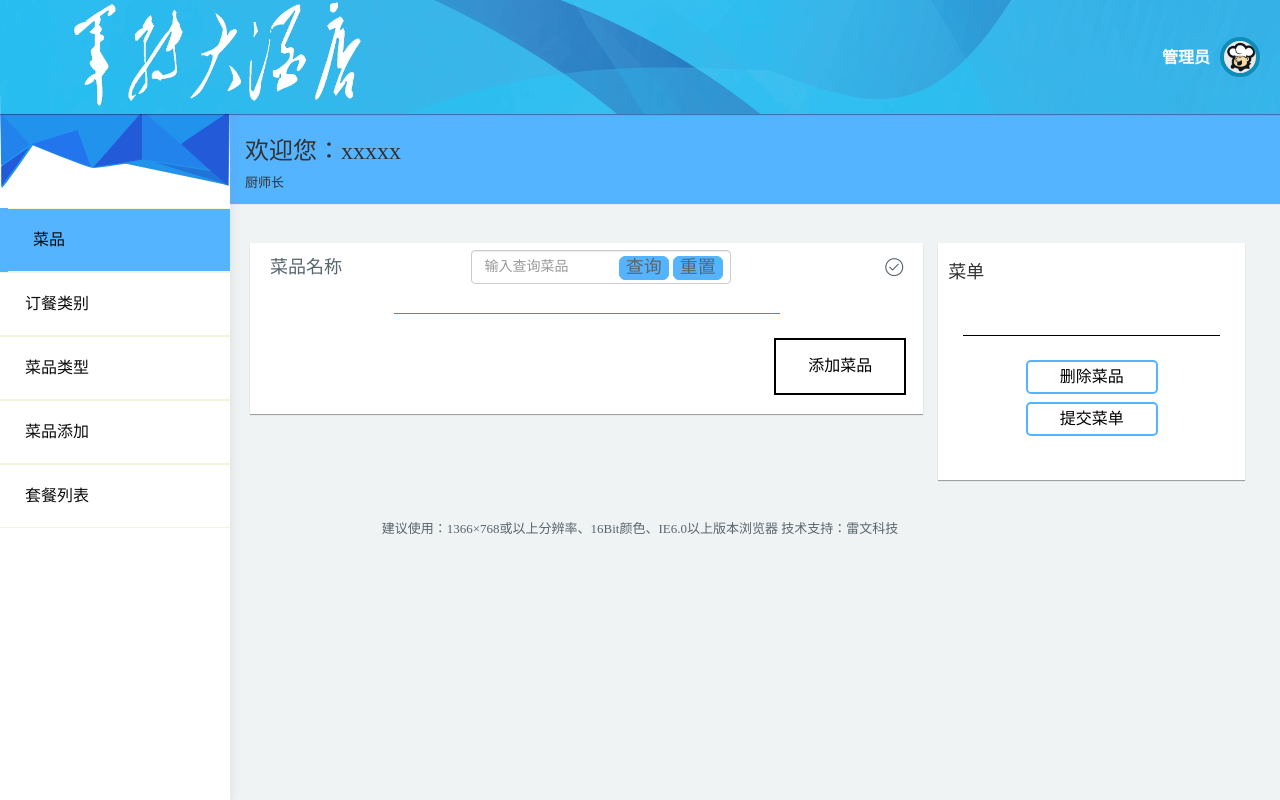
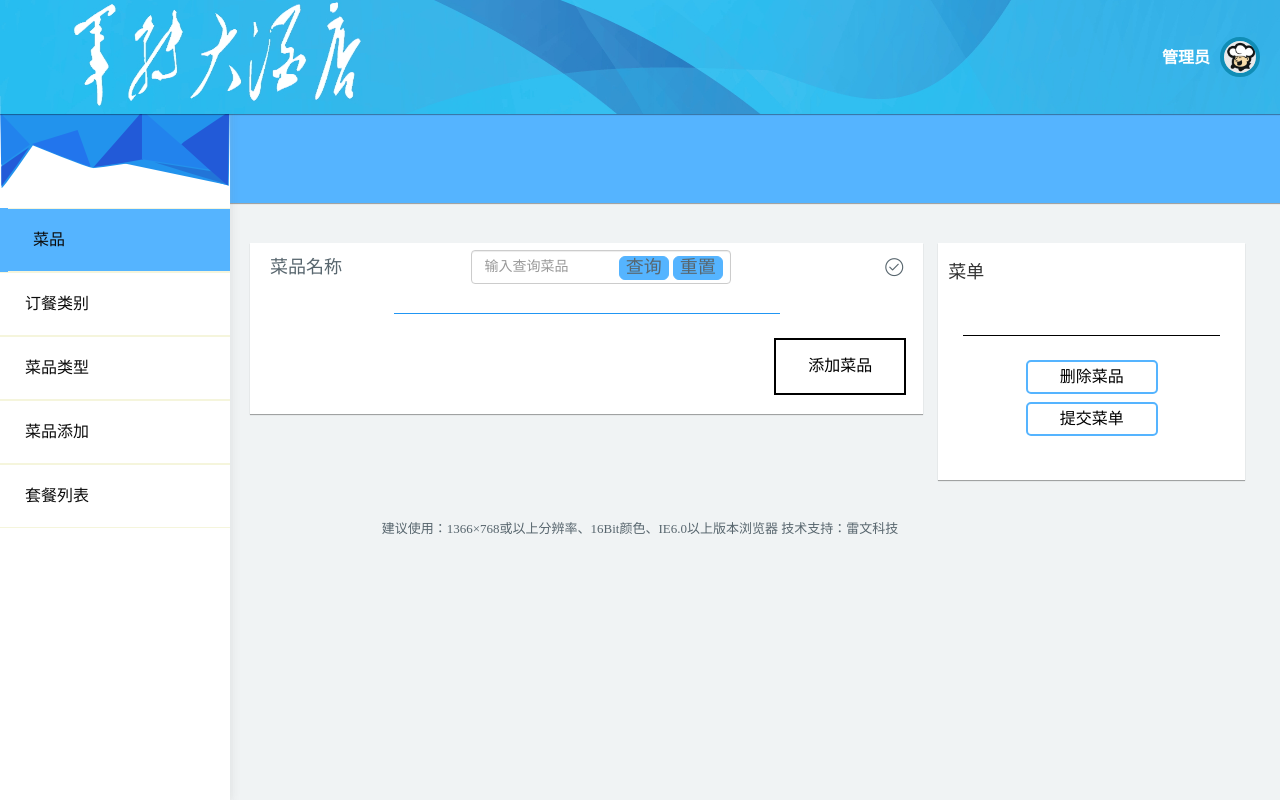
Before and after one commit to xuanzhengbang/JZ, a Spring Boot app: page / in a window 1280 px wide. Run offline with Spring Boot 4, Linux system fonts and the light colour scheme; the visitor is signed in with stand-in values (Sample User, id 1); data that the repository does not hold is empty; some libraries are stand-ins or nearby versions; some web fonts are replaced.

Commit message:
去掉欢迎字样

```diff
--- a/src/main/resources/templates/food.html
+++ b/src/main/resources/templates/food.html
@@ -97,13 +97,12 @@
     <div class="panel" style="background-color: #55b4ff;">
       <div class="panel-body" style="padding: 0px">
         <div class="col-md-6 col-sm-12" style="padding-top: 18px;">
-          <h3 class="animated fadeInLeft">欢迎您：xxxxx</h3>
-          <p class="animated fadeInDown"><span class="fa  fa-map-marker"></span> 厨师长</p>
+          <h3 class="animated fadeInLeft">&nbsp;&nbsp;</h3>
+          <p class="animated fadeInDown"><span class="fa  fa-map-marker"></span>&nbsp;&nbsp;</p>
         </div>
       </div>
     </div>
     <div id="contents" style="background: white; padding: 5% 8%; margin: 3% 0 0 10%; width: 80%; height: auto;font-size: 16px">
-      <button type="button" class="btn btn-success" data-toggle="modal" data-target="#myModal">添加菜品</button>
       <table class="table" >
         <caption style="font-size: x-large; text-align: center; margin-bottom: 1%;">菜品列表</caption>
         <thead>
@@ -135,6 +134,7 @@
         <li th:each="i : ${ #numbers.sequence(1,total) }" th:class="${ i==pageNum ? 'active':'' }"><a th:href="${'/food?pageNum='+i}" th:text="${i}"></a></li>
         <li><a th:href="${ pageNum+1 > total ? '/food?pageNum=' + total : '/food?pageNum=' + (pageNum+1) }">&raquo;</a></li>
       </ul>
+      <button type="button" class="btn btn-success" data-toggle="modal" data-target="#myModal" style="float: right">添加菜品</button>
     </div>
   </div>
 </div>
--- a/src/main/resources/templates/index.html
+++ b/src/main/resources/templates/index.html
@@ -99,8 +99,8 @@
     <div class="panel" style="background-color: #55b4ff;">
       <div class="panel-body" style="padding: 0px">
         <div class="col-md-6 col-sm-12" style="padding-top: 18px;">
-          <h3 class="animated fadeInLeft">欢迎您：xxxxx</h3>
-          <p class="animated fadeInDown"><span class="fa  fa-map-marker"></span> 厨师长</p>
+          <h3 class="animated fadeInLeft">&nbsp;&nbsp;</h3>
+          <p class="animated fadeInDown"><span class="fa  fa-map-marker"></span>&nbsp;&nbsp;</p>
         </div>
       </div>
     </div>
--- a/src/main/resources/templates/setmeal.html
+++ b/src/main/resources/templates/setmeal.html
@@ -97,8 +97,8 @@
     <div class="panel" style="background-color: #55b4ff;">
       <div class="panel-body" style="padding: 0px">
         <div class="col-md-6 col-sm-12" style="padding-top: 18px;">
-          <h3 class="animated fadeInLeft">欢迎您：xxxxx</h3>
-          <p class="animated fadeInDown"><span class="fa  fa-map-marker"></span> 厨师长</p>
+          <h3 class="animated fadeInLeft"> &nbsp;&nbsp; </h3>
+          <p class="animated fadeInDown"><span class="fa  fa-map-marker"> &nbsp;&nbsp;</span></p>
         </div>
       </div>
     </div>
```
Also changed, not shown: src/main/resources/templates/dineType.html (+3 -4 lines), src/main/resources/templates/foodType.html (+3 -4 lines).
